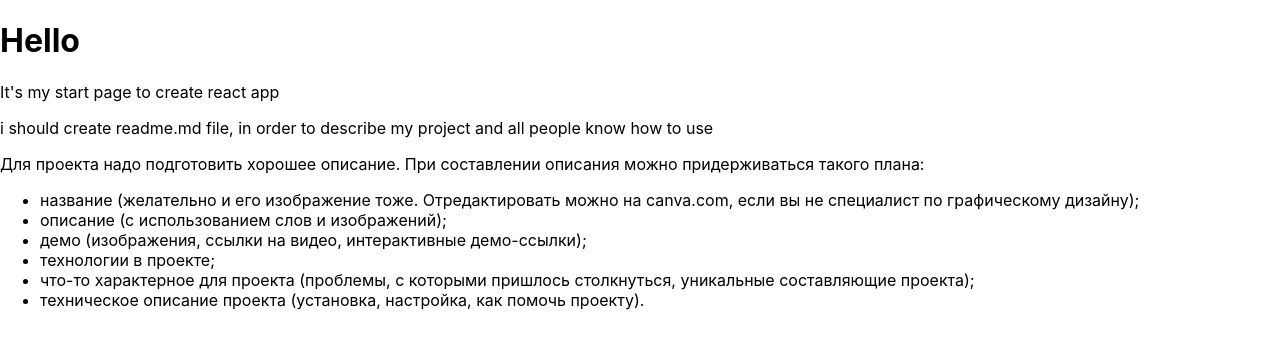
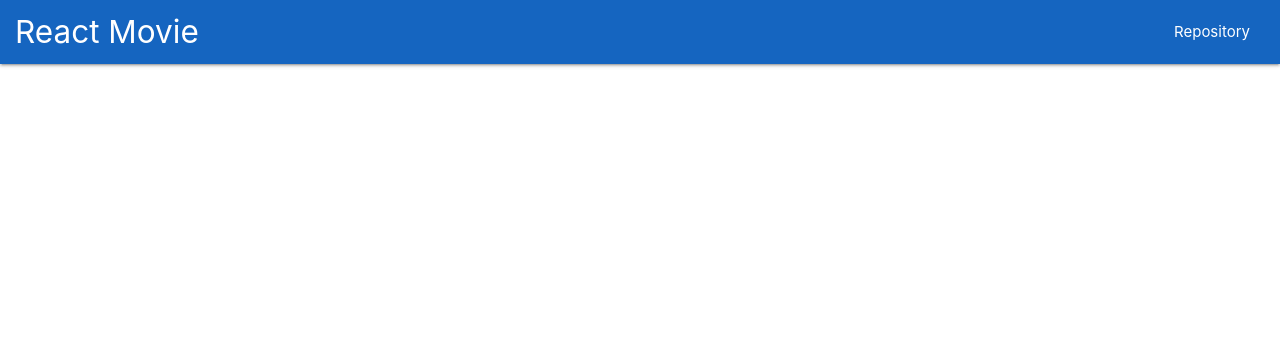
Before and after one commit to AlexanderSipko/movie, a React (Create React App) app in the folder movie-project/: page / in a window 1280 px wide. Shown: the top 348 px of the page. Built offline with nearby package versions, Linux system fonts and the light colour scheme.

Commit message:
add header

```diff
--- a/movie-project/public/index.html
+++ b/movie-project/public/index.html
@@ -1,43 +1,20 @@
 <!DOCTYPE html>
-<html lang="en">
+<html lang="ru">
   <head>
     <meta charset="utf-8" />
-    <link rel="icon" href="%PUBLIC_URL%/favicon.ico" />
     <meta name="viewport" content="width=device-width, initial-scale=1" />
     <meta name="theme-color" content="#000000" />
     <meta
       name="description"
-      content="Web site created using create-react-app"
+      content="React movies simple portfolio project"
     />
-    <link rel="apple-touch-icon" href="%PUBLIC_URL%/logo192.png" />
-    <!--
-      manifest.json provides metadata used when your web app is installed on a
-      user's mobile device or desktop. See https://developers.google.com/web/fundamentals/web-app-manifest/
-    -->
-    <link rel="manifest" href="%PUBLIC_URL%/manifest.json" />
-    <!--
-      Notice the use of %PUBLIC_URL% in the tags above.
-      It will be replaced with the URL of the `public` folder during the build.
-      Only files inside the `public` folder can be referenced from the HTML.
+    <title>React movies</title>
+    <!-- Compiled and minified CSS -->
+    <link rel="stylesheet" href="https://cdnjs.cloudflare.com/ajax/libs/materialize/1.0.0/css/materialize.min.css">
 
-      Unlike "/favicon.ico" or "favicon.ico", "%PUBLIC_URL%/favicon.ico" will
-      work correctly both with client-side routing and a non-root public URL.
-      Learn how to configure a non-root public URL by running `npm run build`.
-    -->
-    <title>React App</title>
   </head>
   <body>
     <noscript>You need to enable JavaScript to run this app.</noscript>
     <div id="root"></div>
-    <!--
-      This HTML file is a template.
-      If you open it directly in the browser, you will see an empty page.
-
-      You can add webfonts, meta tags, or analytics to this file.
-      The build step will place the bundled scripts into the <body> tag.
-
-      To begin the development, run `npm start` or `yarn start`.
-      To create a production bundle, use `npm run build` or `yarn build`.
-    -->
   </body>
 </html>
--- a/movie-project/src/App.jsx
+++ b/movie-project/src/App.jsx
@@ -1,15 +1,12 @@
+import icon from './media/print_icon.png'
+import {Header} from './layout/Header'
 
 function App() {
+
   return (
-    <div className="App">
-      <h1>Hello</h1>
-      <p>It's my start page to create react app</p>
-      <p>i should create readme.md file, in order to describe my project and all people know
-        how to use </p>
-        <p zn_id="23">Для проекта надо подготовить хорошее описание. При составлении описания можно придерживаться такого плана:</p>
-        <ul zn_id="24"><li zn_id="63">название (желательно и его изображение тоже. Отредактировать можно на canva.com, если вы не специалист по графическому дизайну);</li><li zn_id="64">описание (с использованием слов и изображений);</li><li zn_id="65">демо (изображения, ссылки на видео, интерактивные демо-ссылки);</li><li zn_id="66">технологии в проекте;</li><li zn_id="67">что-то характерное для проекта (проблемы, с которыми пришлось столкнуться, уникальные составляющие проекта);</li><li zn_id="68">техническое описание проекта (установка, настройка, как помочь проекту).</li></ul>
-
-    </div>
+    <>
+      <Header/>
+    </>
   );
 }
 
--- a/movie-project/src/index.css
+++ b/movie-project/src/index.css
@@ -7,7 +7,6 @@ body {
   -moz-osx-font-smoothing: grayscale;
 }
 
-code {
-  font-family: source-code-pro, Menlo, Monaco, Consolas, 'Courier New',
-    monospace;
+.nav-wrapper {
+  padding: 0 1rem;
 }
--- /dev/null
+++ b/movie-project/src/layout/Header.jsx
@@ -0,0 +1,16 @@
+
+function Header() {
+    return(
+        <nav>
+            <div className="nav-wrapper blue darken-3">
+            <a href="!#" className="brand-logo mg-2">React Movie</a>
+            <ul id="nav-mobile" className="right hide-on-med-and-down">
+                <li><a href="sass.html">Repository</a></li>
+            </ul>
+            </div>
+      </nav>
+    )
+}
+
+
+export {Header}
```
Also changed, not shown: movie-project/src/media/print_icon.png (added).
